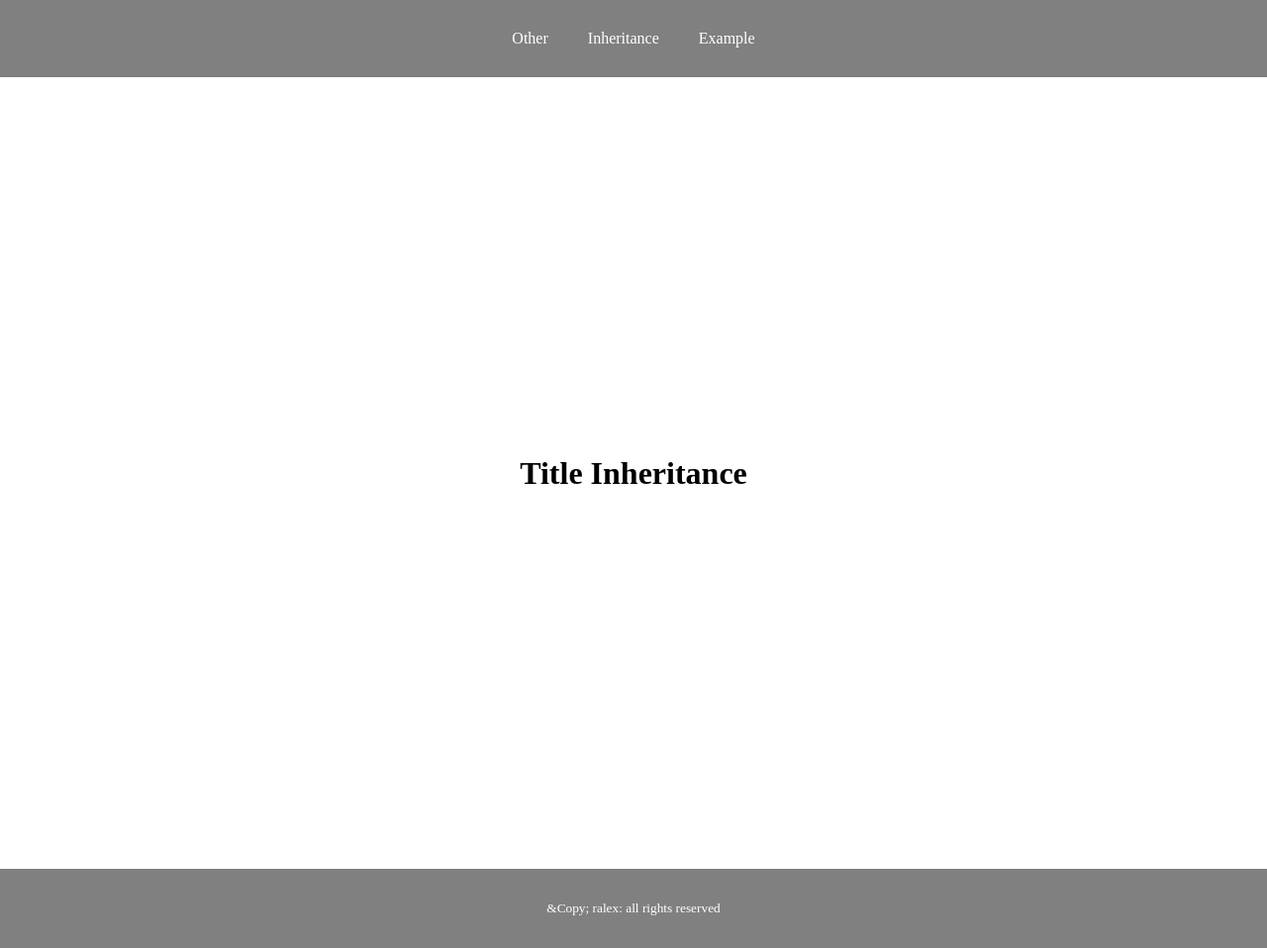
After one commit to ralexrivero/Django, a Django app: page /inheritance/ in a window 1280 px wide. The commit adds this page. Shown: the whole page at 99% size. Run offline with Django 4.2, Linux system fonts and the light colour scheme.

Commit message:
inheritance

```diff
--- /dev/null
+++ b/templateInheritance/static/css/main.css
@@ -0,0 +1,52 @@
+* {
+    padding: 0;
+    margin: 0;
+    box-sizing: border-box;
+}
+
+main {
+    display: flex;
+    justify-content: center;
+    align-items: center;
+    padding: 1rem;
+    min-height: 100vh;
+}
+
+nav {
+    background-color: gray;
+    padding: 10px;
+}
+
+ul {
+    list-style-type: none;
+    display: flex;
+    justify-content: center;
+    align-items: center;
+}
+
+ul li {
+    padding: 20px;
+}
+
+ul li a {
+    text-decoration: none;
+    color: #fff;
+}
+
+ul li a:hover {
+    color: brown;
+}
+
+/* footer */
+
+footer {
+    background-color: gray;
+    display: flex;
+    justify-content: center;
+    align-items: center;
+    width: 100%;
+    padding: 2rem;
+}
+small {
+    color: #fff;
+}
--- a/templateInheritance/templateInheritance/settings.py
+++ b/templateInheritance/templateInheritance/settings.py
@@ -116,10 +116,9 @@ USE_TZ = True
 # https://docs.djangoproject.com/en/4.1/howto/static-files/
 
 STATIC_URL = 'static/'
-
 STATICFILES_DIRS = [
     BASE_DIR / 'static',
-    'var/www/static'
+    '/var/www/static',
 ]
 
 # Default primary key field type
--- a/templateInheritance/templateInheritance/urls.py
+++ b/templateInheritance/templateInheritance/urls.py
@@ -1,23 +1,10 @@
-"""templateInheritance URL Configuration
-
-The `urlpatterns` list routes URLs to views. For more information please see:
-    https://docs.djangoproject.com/en/4.1/topics/http/urls/
-Examples:
-Function views
-    1. Add an import:  from my_app import views
-    2. Add a URL to urlpatterns:  path('', views.home, name='home')
-Class-based views
-    1. Add an import:  from other_app.views import Home
-    2. Add a URL to urlpatterns:  path('', Home.as_view(), name='home')
-Including another URLconf
-    1. Import the include() function: from django.urls import include, path
-    2. Add a URL to urlpatterns:  path('blog/', include('blog.urls'))
-"""
 from django.contrib import admin
 from django.urls import path
 from . import views
 
 urlpatterns = [
     path('admin/', admin.site.urls),
-    path('inheritance', views.inheritance, name='inheritance')
+    path('inheritance/', views.inheritance, name='inheritance'),
+    path('example/', views.example, name='example'),
+    path('other/', views.other, name='other')
 ]
--- a/templateInheritance/templateInheritance/views.py
+++ b/templateInheritance/templateInheritance/views.py
@@ -2,3 +2,9 @@ from django.shortcuts import render
 
 def inheritance(request):
     return render(request, 'inheritance.html', {})
+
+def example(request):
+    return render(request, 'example.html', {})
+
+def other(request):
+    return render(request, 'other.html', {})
--- a/templateInheritance/templates/inheritance.html
+++ b/templateInheritance/templates/inheritance.html
@@ -1,12 +1,7 @@
-<!DOCTYPE html>
-<html lang="en">
-<head>
-    <meta charset="UTF-8">
-    <meta http-equiv="X-UA-Compatible" content="IE=edge">
-    <meta name="viewport" content="width=device-width, initial-scale=1.0">
-    <title>Document</title>
-</head>
-<body>
-    <h1>Inheritance</h1>
-</body>
-</html>
+{% extends './layouts/base.html' %}
+{% block title %}
+    Inheritance
+{% endblock %}
+{% block content %}
+    <h1>Title Inheritance</h1>
+{% endblock %}
--- /dev/null
+++ b/templateInheritance/templates/layouts/base.html
@@ -0,0 +1,34 @@
+{% load static %}
+<!DOCTYPE html>
+<html lang="en">
+<head>
+    <meta charset="UTF-8">
+    <meta http-equiv="X-UA-Compatible" content="IE=edge">
+    <meta name="viewport" content="width=device-width, initial-scale=1.0">
+        {% block styles %}
+        {% endblock %}
+    <title>
+        {% block title %}
+        {% endblock %}
+    </title>
+    <link rel="stylesheet" href="{% static 'css/main.css' %}">
+</head>
+<body>
+    <nav>
+        <ul>
+            <li><a href="#">Other</a></li>
+            <li><a href="#">Inheritance</a></li>
+            <li><a href="#">Example</a></li>
+        </ul>
+    </nav>
+    <main>
+        {% block content %}
+        {% endblock %}
+    </main>
+    <footer>
+        <small>&Copy; ralex: all rights reserved</small>
+    </footer>
+    {% block scripts %}
+    {% endblock %}
+</body>
+</html>
```
Also changed, not shown: README.md, templateInheritance/templates/example.html (added), templateInheritance/templates/other.html (added).
